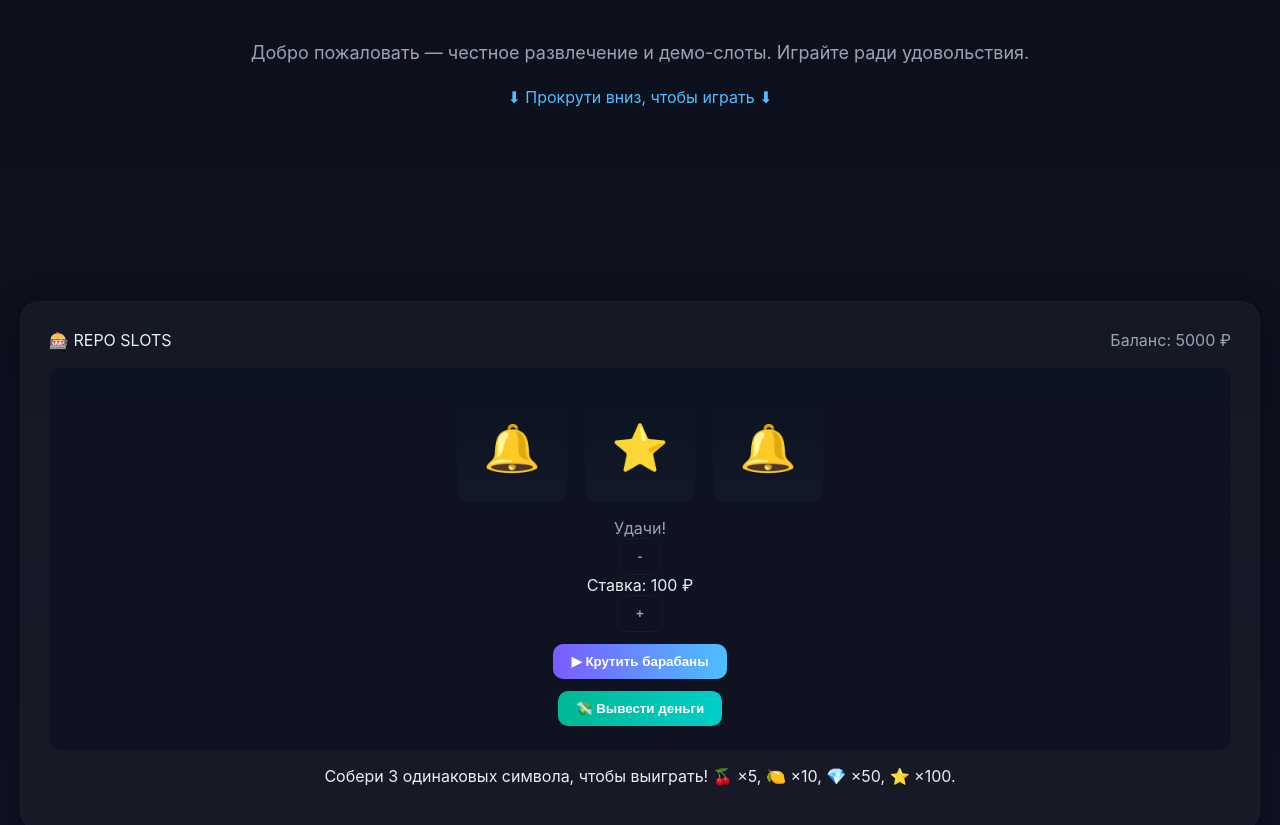
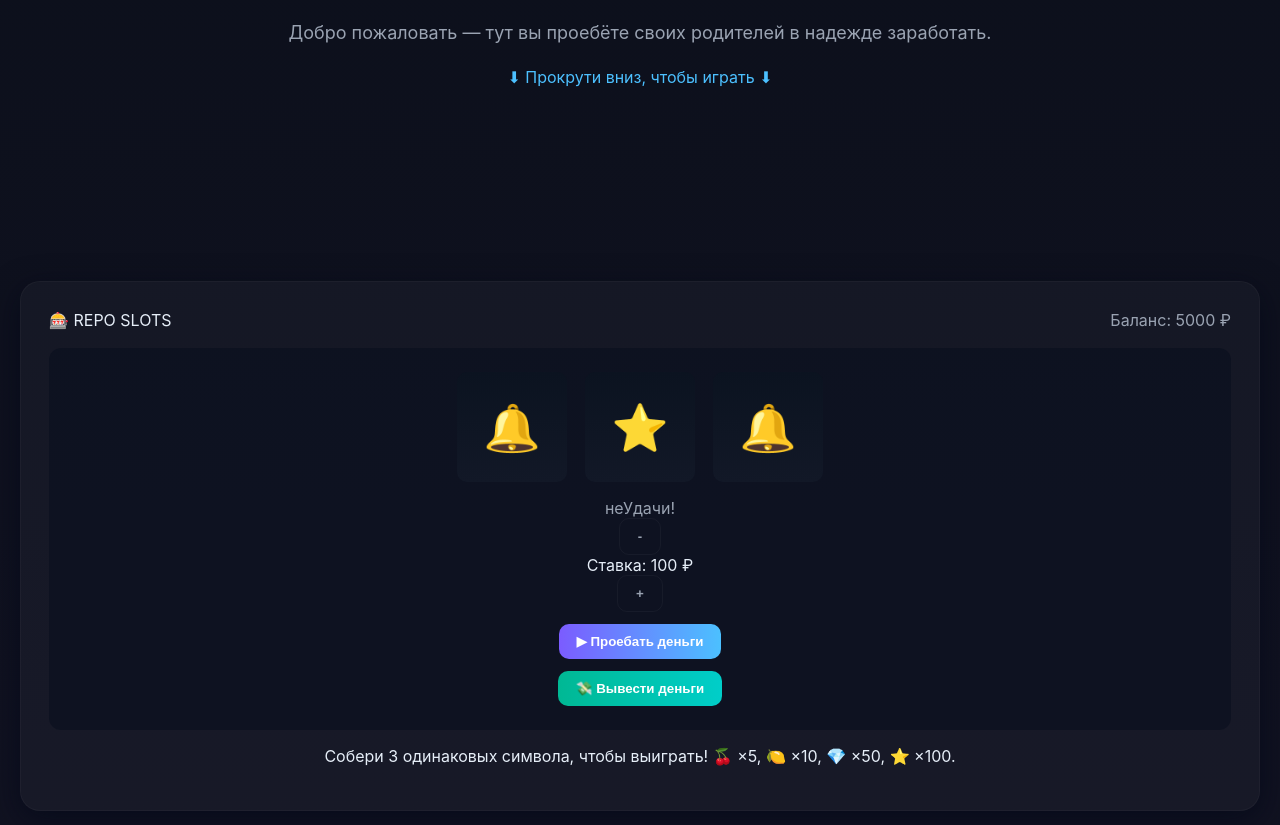
Before and after one commit to evuzi/Repo.labyby.game, a plain HTML site: page index.html in a window 1280 px wide. Shown: the part 347-1172 px from the top of the page. Drawn offline with Linux system fonts and the light colour scheme.

Commit message:
Update index.html

```diff
--- a/index.html
+++ b/index.html
@@ -1,6 +1,5 @@
 <!doctype html>
 <html lang="ru">
->
   <meta charset="utf-8" />
   <meta name="viewport" content="width=device-width,initial-scale=1" />
   <title>REPO.LABYBY.GAME — Казино</title>
@@ -10,7 +9,6 @@
 
 <header>
   <div class="brand">
-    <div class="logo">R</div>
     <div>REPO.LABYBY.GAME</div>
   </div>
   <nav>
@@ -24,7 +22,7 @@
 <main>
   <section class="hero" id="home">
     <h1>REPO.LABYBY.GAME</h1>
-    <p>Добро пожаловать — честное развлечение и демо-слоты. Играйте ради удовольствия.</p>
+    <p>Добро пожаловать — тут вы проебёте своих родителей в надежде заработать.</p>
     <div class="scroll-hint">⬇ Прокрути вниз, чтобы играть ⬇</div>
   </section>
 
@@ -42,14 +40,14 @@
             <div class="reel" data-index="1"><div class="symbols" id="symbols1"></div></div>
             <div class="reel" data-index="2"><div class="symbols" id="symbols2"></div></div>
           </div>
-          <div id="message" class="message">Удачи!</div>
+          <div id="message" class="message">неУдачи!</div>
           <div class="controls">
             <div class="bet">
               <button class="btn ghost" id="dec">-</button>
               <div class="value">Ставка: <span id="bet">100</span> ₽</div>
               <button class="btn ghost" id="inc">+</button>
             </div>
-            <button class="btn spin" id="spin">▶ Крутить барабаны</button>
+            <button class="btn spin" id="spin">▶ Проебать деньги</button>
             <button class="btn withdraw" id="withdraw">💸 Вывести деньги</button>
           </div>
         </div>
```
